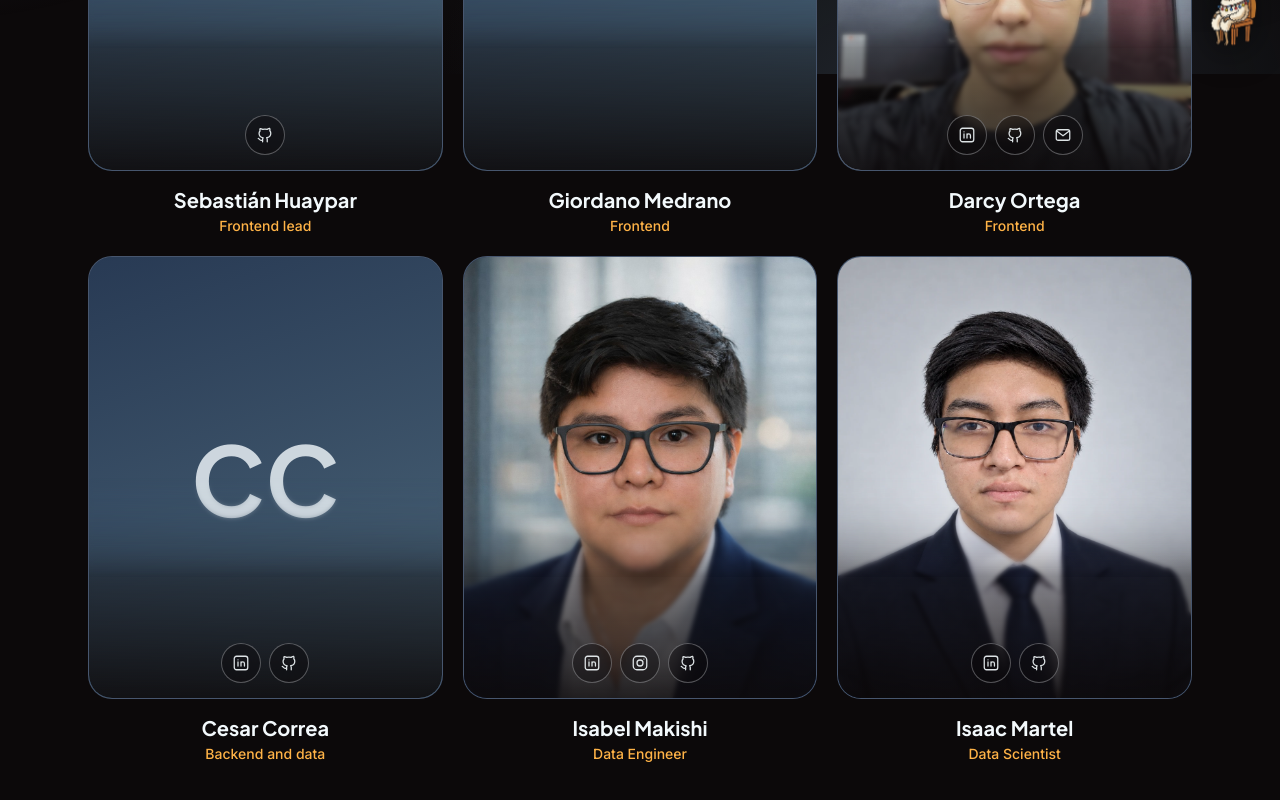
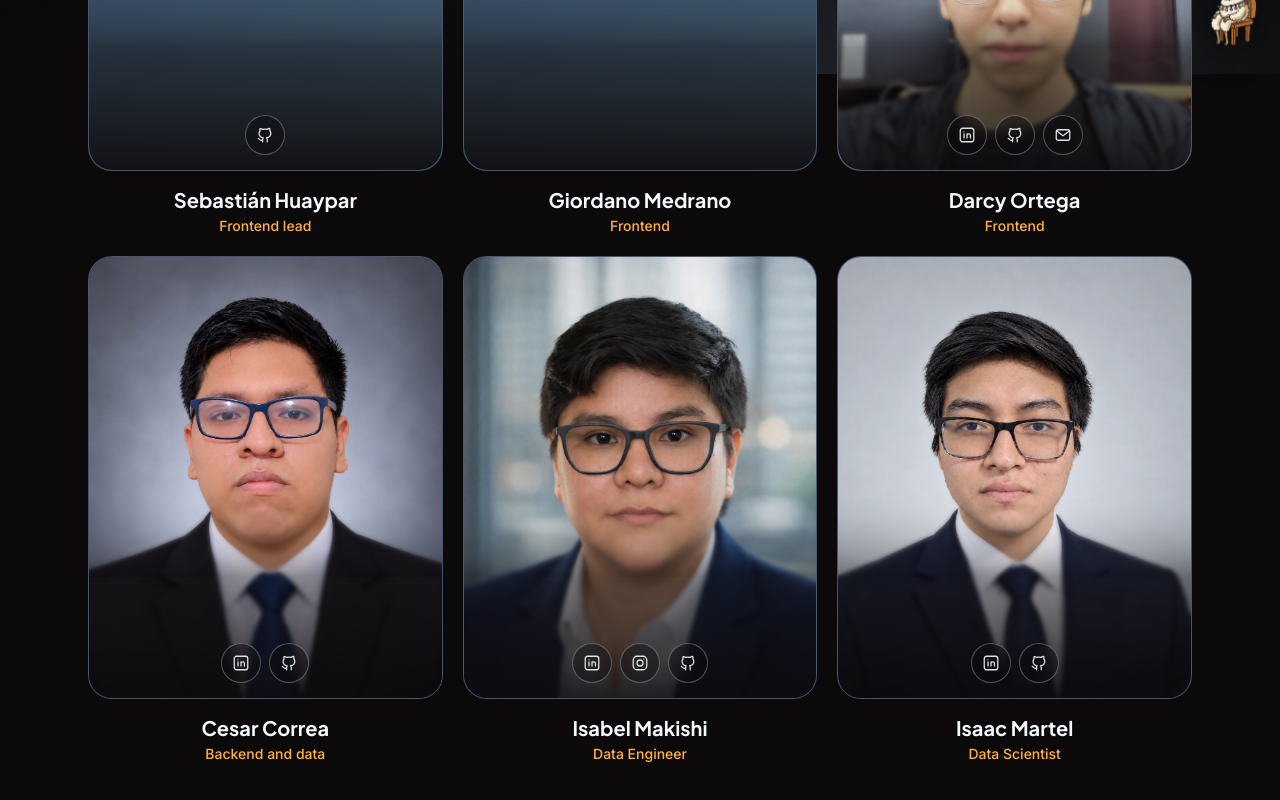
Before and after one commit to SebasHuaypar/Yakanas-NASA, a Next.js app in the folder frontend/: page /equipo in a window 1280 px wide. Shown: the part 726-1526 px from the top of the page. Built offline with nearby package versions, Linux system fonts and the light colour scheme; a web font is replaced by a local one.

Commit message:
feat(equipo): foto de Cesar Correa

```diff
--- a/frontend/src/app/equipo/team.ts
+++ b/frontend/src/app/equipo/team.ts
@@ -57,6 +57,7 @@ export const TEAM: Member[] = [
   {
     id: "cesar",
     name: "Cesar Correa",
+    photo: "/equipo/cesar.jpg",
     role: { en: "Backend and data", es: "Backend y datos" },
     contribution: {
       en: "Built the API that serves the historical series, the live week and the prevention model, and configured and deployed it on Google Cloud so the whole platform can query it.",
```
Also changed, not shown: frontend/public/equipo/cesar.jpg (added).
